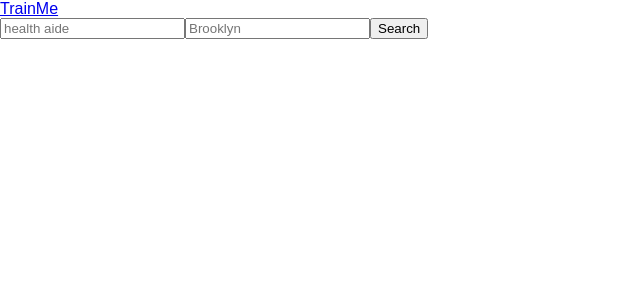
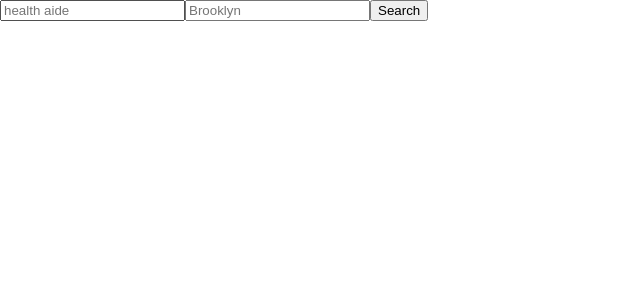
Before and after one commit to helencho/trainme, a React (Create React App) app in the folder frontend/: page / in a window 1280 px wide. Shown: the top 300 px of the page, without its empty margins (0-640 px from the left). Built offline with nearby package versions, Linux system fonts and the light colour scheme.

Commit message:
omit universal nav bar

```diff
--- a/frontend/src/App.js
+++ b/frontend/src/App.js
@@ -34,9 +34,6 @@ class App extends Component {
   render() {
     return (
       <div>
-        <nav>
-          <Link to='/'>TrainMe</Link>
-        </nav>
         <Switch>
           <Route exact path='/' render={this.renderHome} />
           <Route path='/detail' render={this.renderDetail} />
--- a/frontend/src/components/Results.jsx
+++ b/frontend/src/components/Results.jsx
@@ -62,14 +62,17 @@ class Results extends Component {
                     :
                     <div>
                         <nav>
+                            <Link to='/'>TrainMe</Link>
                             <input type='text' name='keyword' placeholder='graphic design' value={keyword} onChange={this.handleInput} />
                             <input type='text' name='borough' placeholder='Queens' value={borough} onChange={this.handleInput} />
                         </nav>
                         <div>
-                            {results.map(course => <div>
-                                <p onClick={() => this.handleClick(course)}>{course.course_name}</p>
-                                <p>{course.organization_name}</p>
-                            </div>)}
+                            {results.map(course => (
+                                <div>
+                                    <p onClick={() => this.handleClick(course)}>{course.course_name}</p>
+                                    <p>{course.organization_name}</p>
+                                </div>
+                            ))}
                         </div>
                     </div>
                 }
```
